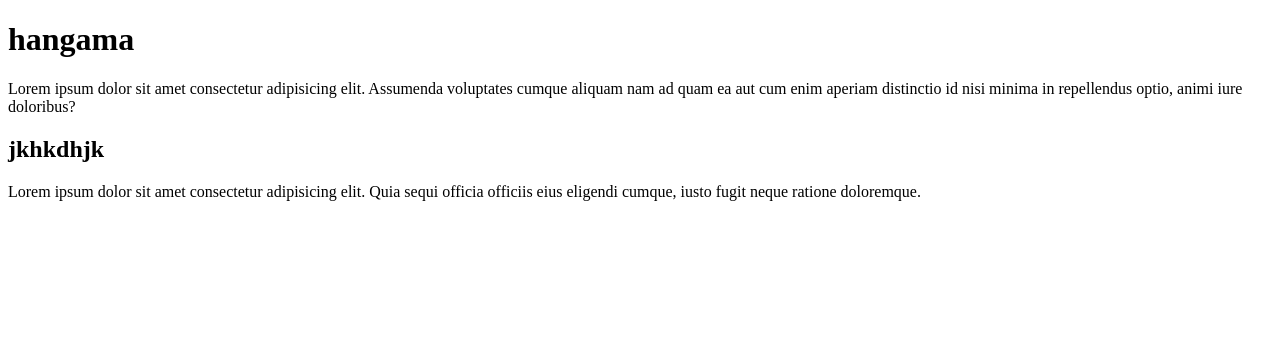
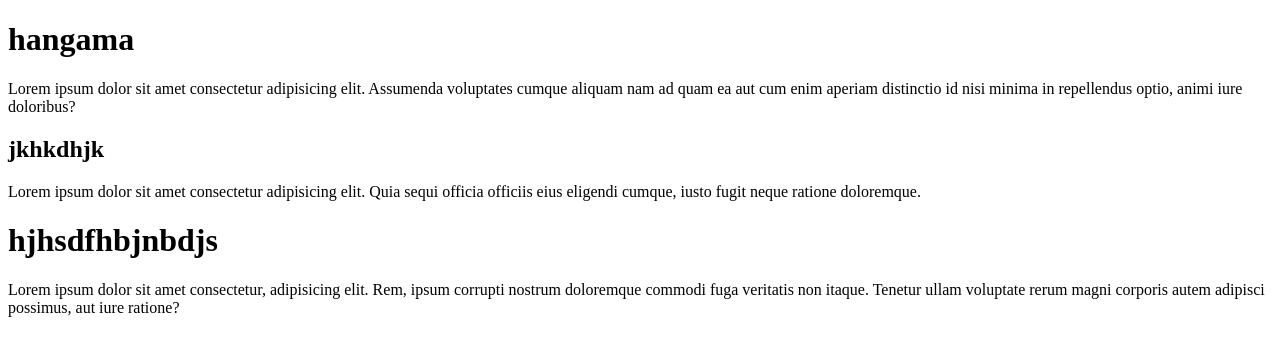
Before and after one commit to SumonWebDev/e-school, a plain HTML site: page hav.html in a window 1280 px wide. Drawn offline with Linux system fonts and the light colour scheme.

Commit message:
second file

```diff
--- a/hav.html
+++ b/hav.html
@@ -10,5 +10,9 @@
     <p>Lorem ipsum dolor sit amet consectetur adipisicing elit. Assumenda voluptates cumque aliquam nam ad quam ea aut cum enim aperiam distinctio id nisi minima in repellendus optio, animi iure doloribus?</p>
     <h2>jkhkdhjk</h2>
     <p>Lorem ipsum dolor sit amet consectetur adipisicing elit. Quia sequi officia officiis eius eligendi cumque, iusto fugit neque ratione doloremque.</p>
+    <div>
+        <h1>hjhsdfhbjnbdjs</h1>
+        <p>Lorem ipsum dolor sit amet consectetur, adipisicing elit. Rem, ipsum corrupti nostrum doloremque commodi fuga veritatis non itaque. Tenetur ullam voluptate rerum magni corporis autem adipisci possimus, aut iure ratione?</p>
+    </div>
 </body>
 </html>
```
